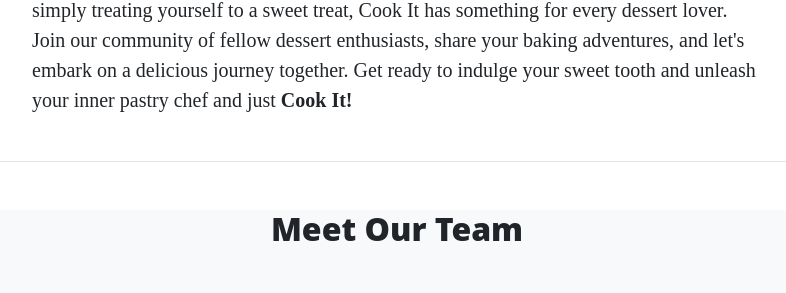
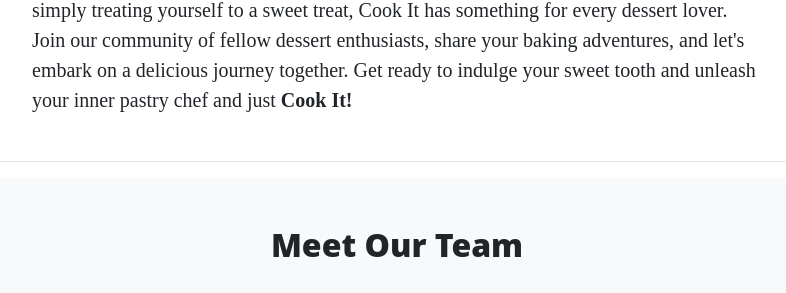
Before and after one commit to MrHraza/Cook-it, a Flask app: page /about in a window 1280 px wide. Shown: the part 914-1207 px from the top of the page, without its empty margins (243-1029 px from the left). Run offline with Flask 3, Linux system fonts and the light colour scheme; some libraries are stand-ins or nearby versions.

Commit message:
about page update

```diff
--- a/bigpot/templates/about.html
+++ b/bigpot/templates/about.html
@@ -27,21 +27,23 @@
 
 <!-- Team Section -->
 <hr>
-<section class="mt-5 px-5 bg-light">
-    <div class="container">
-        <h2 class="text-center mt-5 mb-5">Meet Our Team</h2>
+<section class="pt-5 bg-light">
+    <div>
+        <div class="text-center mb-5" >
+            <h2 class="mb-4">Meet Our Team</h2>
+        </div>
 
         <div class="row">
             <div class="col-md-4">
                 <div style="text-align: center;">
-                    <img style="height: 150px; width: 150px;" src="https://media.istockphoto.com/id/992952572/photo/portrait-of-an-elderly-smiling-man.jpg" alt="Team Member">
-                    <h3 class="mt-3">John Doe</h3>
+                    <img style="height: 150px; width: 150px;" src="https://encrypted-tbn0.gstatic.com/images?q=tbn:ANd9GcTE6zolzsuthiUrIsTtWBqBJOSRQJppegIIK-Pfax73Rg&s" alt="Team Member">
+                    <h3 class="mt-3">Emma Right</h3>
                     <p>CEO & Founder</p>
                 </div>
             </div>
             <div class="col-md-4">
                 <div style="text-align: center;">
-                    <img style="height: 150px; width: 150px;" src="https://media.istockphoto.com/id/157530431/photo/senior-man-portrait-on-black-background.jpg" alt="Team Member">
+                    <img style="height: 150px; width: 150px;" src="https://images.squarespace-cdn.com/content/v1/5aee389b3c3a531e6245ae76/1628444769450-0AAE0PZIJ0K03LXI66JB/Franklin_Knox_Headshots+%283%29.jpg" alt="Team Member">
                     <h3 class="mt-3">Mike Johnson</h3>
                     <p>Marketing Manager</p>
                 </div>
```
